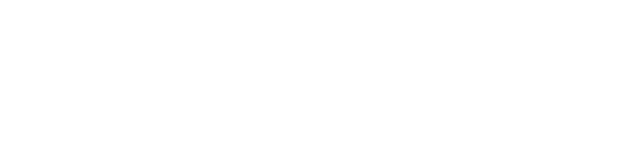
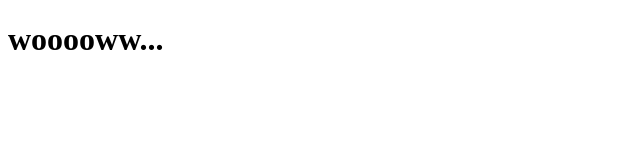
Before and after one commit to gunjan0623/learngit, a plain HTML site: page index.html in a window 1280 px wide. Shown: the whole page, without its empty margins (0-640 px from the left). Drawn offline with Linux system fonts and the light colour scheme.

Commit message:
extra h1 tag

```diff
--- a/index.html
+++ b/index.html
@@ -7,6 +7,6 @@
     <title>Document gunjan</title>
 </head>
 <body>
-
+    <h1>wooooww...</h1>
 </body>
 </html>
```
